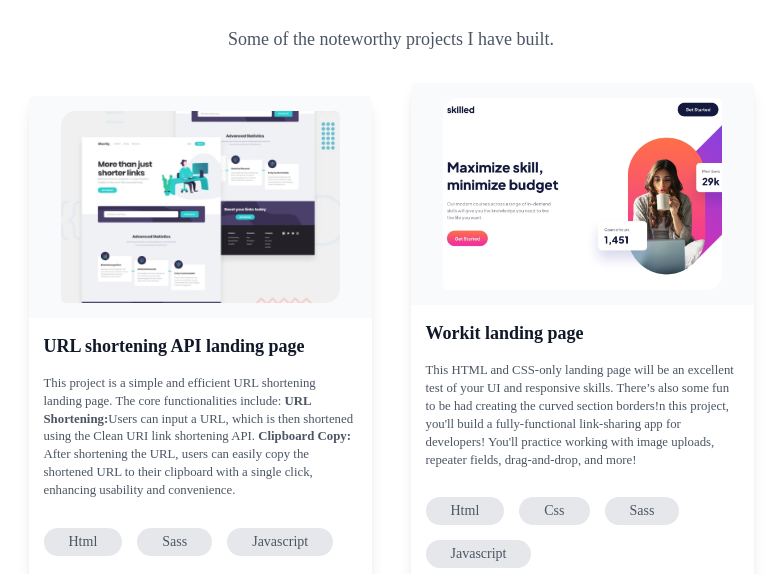
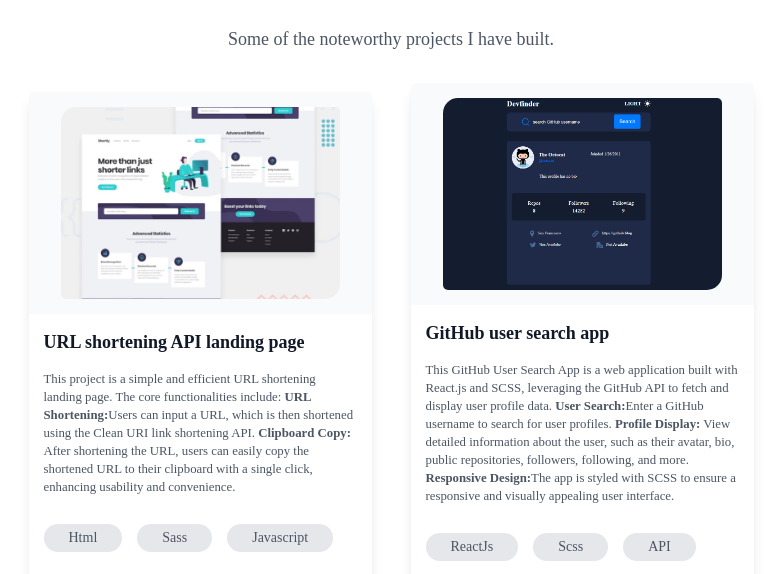
Before and after one commit to sharmake-ibrahim/sharmakeibrahim.github.io, a plain HTML site: page index.html in a window 1280 px wide. Shown: the part 1517-2091 px from the top of the page, without its empty margins (249-1031 px from the left). Drawn offline with Linux system fonts and the light colour scheme.

Commit message:
added github user search app project

```diff
--- a/index.html
+++ b/index.html
@@ -142,23 +142,27 @@
                 </div>
                 <div class="project">
                     <div class="img">
-                        <img src="./images/project-1.png" alt="project one">
+                        <img src="./images/devfinder project image.png" alt=" devfinder image">
                     </div>
 
                         <div class="info">
 
-                            <h3> Workit landing page</h3>
-                            <p> This HTML and CSS-only landing page will be an excellent test of your UI and responsive skills. There’s also some fun to be had creating the curved section borders!n this project, you'll build a fully-functional link-sharing app for developers! You'll practice working with image uploads, repeater fields, drag-and-drop, and more!</p>
+                            <h3>GitHub user search app</h3>
+                            <p>This GitHub User Search App is a web application built with React.js and SCSS, leveraging the GitHub API to fetch and display user profile data.
+                                <strong>User Search:</strong>Enter a GitHub username to search for user profiles.
+                                <strong>Profile Display:</strong> View detailed information about the user, such as their avatar, bio, public repositories, followers, following, and more.
+                                <strong>Responsive Design:</strong>The app is styled with SCSS to ensure a responsive and visually appealing user interface.
+                            </p>
                             <div class="languages">
-                                <span> Html</span>
-                                <span> Css</span>
-                                <span> Sass</span>
-                                <span> Javascript</span>
+                                <span> ReactJs</span>
+                                <span>Scss</span>
+                                <span>API</span>
+
                             </div>
 
                                 <div class="resources">
-                                    <p> <a href="#">  Code <img src="./images/github-142-svgrepo-com.svg" alt="github icon"> </a>  </p>
-                                    <p> <a href="#">  Live Demo <img src="./images/live-demo-icon.png" alt="live demo icon"> </a>  </p>
+                                    <p> <a href="https://github.com/sharmake-ibrahim/Github-developer-search-app" target="_blank">  Code <img src="./images/github-142-svgrepo-com.svg" alt="github icon"> </a>  </p>
+                                    <p> <a href="https://github-developer-search-app.vercel.app/" target="_blank">  Live Demo <img src="./images/live-demo-icon.png" alt="live demo icon"> </a>  </p>
                                 </div>
 
                         </div>
```
Also changed, not shown: images/devfinder project image.png (added).
